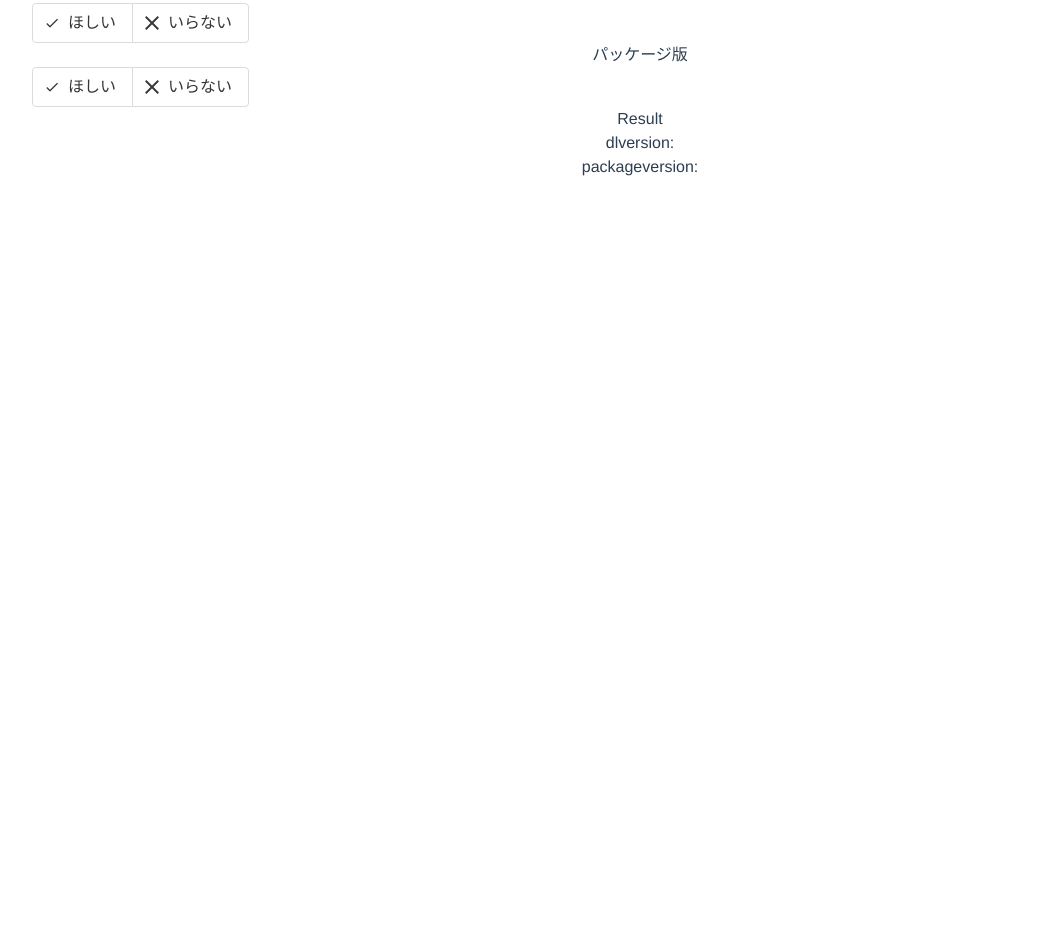
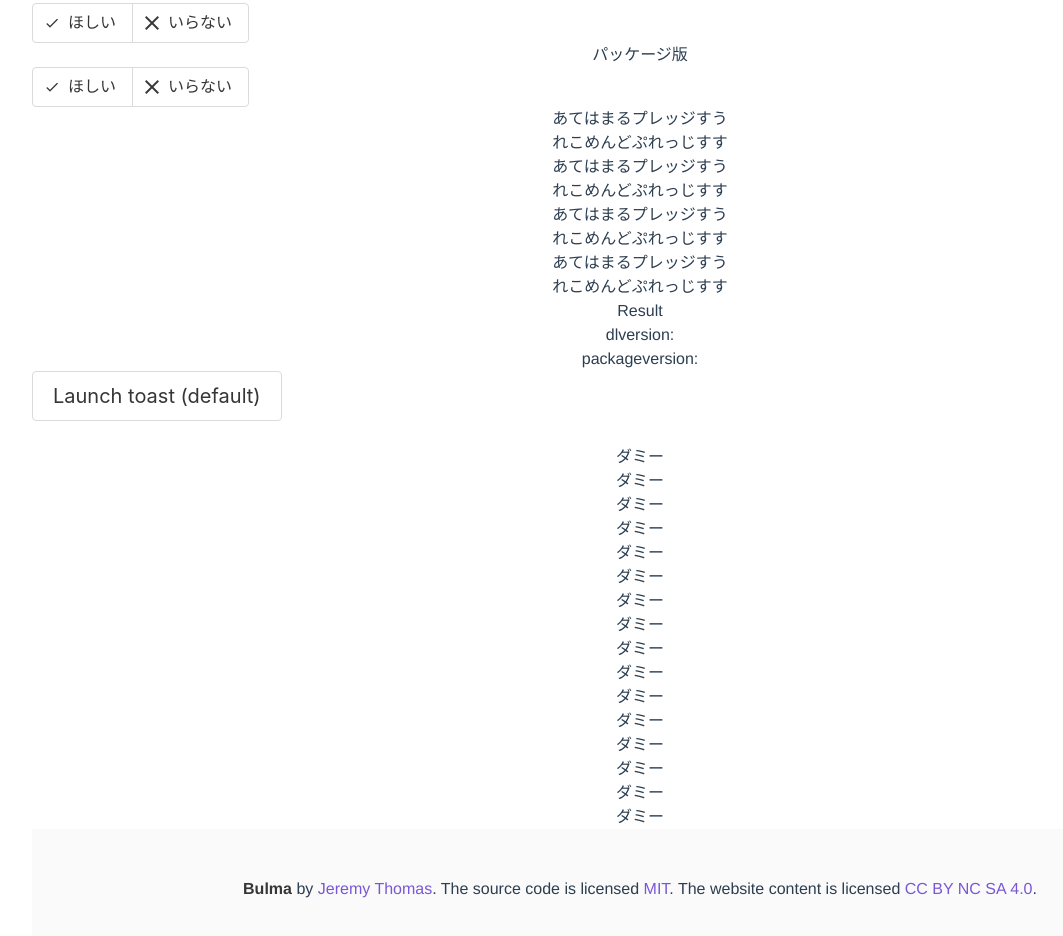
Before and after one commit to true-runes/eiyuden-rewards, a Vue app: page / in a window 1280 px wide. Shown: the part 144-1080 px from the top of the page, without its empty margins (0-1063 px from the left). Before the commit the page ends 800 px from the top, so only its background shows below. Built offline with nearby package versions, Linux system fonts and the light colour scheme.

Commit message:
[WIP] Create components and stores

```diff
--- a/src/components/Result.vue
+++ b/src/components/Result.vue
@@ -1,8 +1,56 @@
 <template>
   <div>
+    <h1 class="kadlu-sticky">
+      <p>あてはまるプレッジすう</p>
+      <p>れこめんどぷれっじすす</p>
+      <p>あてはまるプレッジすう</p>
+      <p>れこめんどぷれっじすす</p>
+      <p>あてはまるプレッジすう</p>
+      <p>れこめんどぷれっじすす</p>
+      <p>あてはまるプレッジすう</p>
+      <p>れこめんどぷれっじすす</p>
+    </h1>
     Result
     <h1>dlversion: {{ getMirai }}</h1>
     <h1>packageversion: {{ getFuture }}</h1>
+
+    <div class="buttons">
+      <button class="button is-medium" @click="toast">
+        Launch toast (default)
+      </button>
+    </div>
+
+    <h1>ダミー</h1>
+    <h1>ダミー</h1>
+    <h1>ダミー</h1>
+    <h1>ダミー</h1>
+    <h1>ダミー</h1>
+    <h1>ダミー</h1>
+    <h1>ダミー</h1>
+    <h1>ダミー</h1>
+    <h1>ダミー</h1>
+    <h1>ダミー</h1>
+    <h1>ダミー</h1>
+    <h1>ダミー</h1>
+    <h1>ダミー</h1>
+    <h1>ダミー</h1>
+    <h1>ダミー</h1>
+    <h1>ダミー</h1>
+
+    <footer class="footer">
+      <div class="content has-text-centered">
+        <p>
+          <strong>Bulma</strong> by
+          <a href="https://jgthms.com">Jeremy Thomas</a>. The source code is
+          licensed
+          <a href="http://opensource.org/licenses/mit-license.php">MIT</a>. The
+          website content is licensed
+          <a href="http://creativecommons.org/licenses/by-nc-sa/4.0/"
+            >CC BY NC SA 4.0</a
+          >.
+        </p>
+      </div>
+    </footer>
   </div>
 </template>
 
@@ -13,5 +61,31 @@ export default {
   computed: {
     ...mapGetters(['getMirai', 'getFuture']),
   },
+  methods: {
+    toast() {
+      this.$buefy.toast.open('Something happened')
+    },
+    success() {
+      this.$buefy.toast.open({
+        message: 'Something happened correctly!',
+        type: 'is-success',
+      })
+    },
+    danger() {
+      this.$buefy.toast.open({
+        duration: 5000,
+        message: `Something's not good, also I'm on bottom`,
+        position: 'is-bottom',
+        type: 'is-danger',
+      })
+    },
+  },
 }
 </script>
+
+<style scoped>
+.kadlu-sticky {
+  position: sticky;
+  top: 1.4rem;
+}
+</style>
```
Also changed, not shown: src/store/Rewards/gameDonwloadVersion.js (added), src/store/Rewards/gamePackageVersion.js (added).
